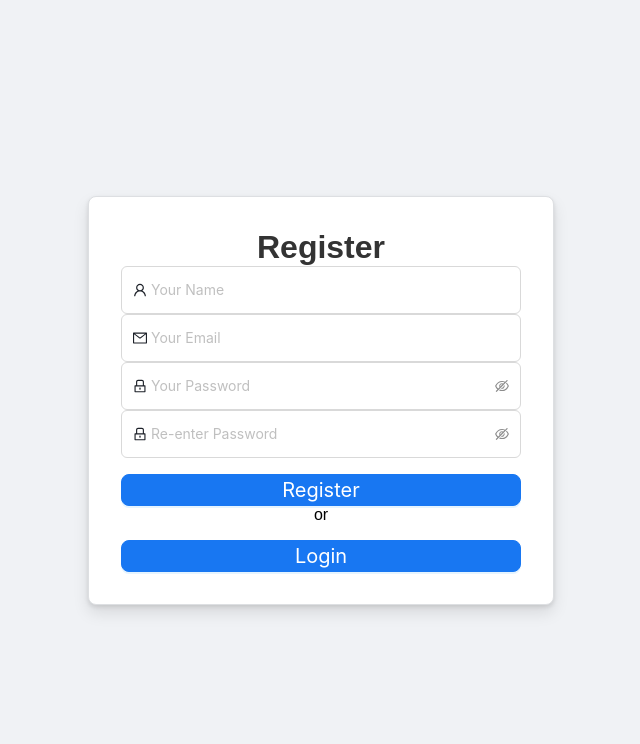
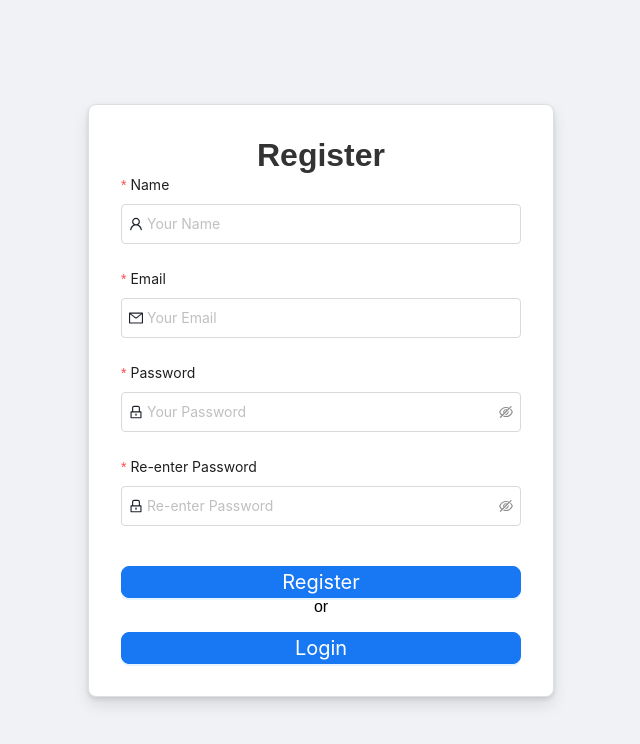
Before and after one commit to Shrustivaidya/Billing-Frontend, a React (Create React App) app: page / in a window 1280 px wide. Shown: the top 744 px of the page, without its empty margins (319-959 px from the left). Built offline with nearby package versions, Linux system fonts and the light colour scheme.

Commit message:
Added Form item and correct the input box spacing

```diff
--- a/src/components/login/login.js
+++ b/src/components/login/login.js
@@ -1,5 +1,5 @@
 import React, { useState } from "react";
-import { Input, Button, message } from "antd";
+import { Input, Button, message, Form } from "antd";
 import { UserOutlined, LockOutlined } from "@ant-design/icons";
 import "./login.css";
 import axios from "axios";
@@ -63,6 +63,8 @@ const Login = () => {
   return (
     <div className="login">
       <h1>Login</h1>
+      <Form layout="vertical">
+        <Form.Item name="Email" label="Email" rules={[{ required: true, message: 'Please enter the your Email' }]}>
       <Input
         prefix={<UserOutlined />}
         type="text"
@@ -72,6 +74,8 @@ const Login = () => {
         onChange={handleChange}
         placeholder="Enter your Email"
       />
+      </Form.Item>
+      <Form.Item name="Password" label="Password" rules={[{ required: true, message: 'Please enter the your Password' }]}>
       <Input.Password
         prefix={<LockOutlined />}
         type="password"
@@ -81,6 +85,8 @@ const Login = () => {
         onChange={handleChange}
         placeholder="Enter your Password"
       />
+       </Form.Item>
+      </Form>
       <Button type="primary" className="button" onClick={handleLogin}>
         Login
       </Button>
--- a/src/components/register/register.js
+++ b/src/components/register/register.js
@@ -1,6 +1,6 @@
 import axios from "axios";
 import React, { useState } from "react";
-import { Input, Button, message } from "antd";
+import { Input, Button, message,Form } from "antd";
 import { UserOutlined, MailOutlined, LockOutlined } from "@ant-design/icons";
 import { useNavigate } from "react-router-dom";
 import "./register.css";
@@ -42,38 +42,51 @@ const Register = () => {
   return (
     <div className="register">
       <h1>Register</h1>
+
+      <Form layout="vertical">
+      <Form.Item name="Name" label="Name" rules={[{ required: true, message: 'Please enter the your Name' }]}>
       <Input
         prefix={<UserOutlined />}
         type="text"
         name="name"
+        size="small"
         value={user.name}
         placeholder="Your Name"
         onChange={handleChange}
       />
+      </Form.Item>
+      <Form.Item name="Email" label="Email" rules={[{ required: true, message: 'Please enter the your Email' }]}>
       <Input
         prefix={<MailOutlined />}
         type="email"
         name="email"
+        size="small"
         value={user.email}
         placeholder="Your Email"
         onChange={handleChange}
-      />
+      /></Form.Item>
+      <Form.Item name="Password" label="Password" rules={[{ required: true, message: 'Please enter the your Password' }]}>
       <Input.Password
         prefix={<LockOutlined />}
         type="password"
         name="password"
+        size="small"
         value={user.password}
         placeholder="Your Password"
         onChange={handleChange}
-      />
+      /></Form.Item>
+      <Form.Item name="Re-enter Password" label="Re-enter Password" rules={[{ required: true, message: 'Please enter the your Re-enter Password' }]}>
       <Input.Password
         prefix={<LockOutlined />}
         type="password"
         name="reEnterPassword"
+        size="small"
         value={user.reEnterPassword}
         placeholder="Re-enter Password"
         onChange={handleChange}
       />
+      </Form.Item>
+    </Form>
       <Button type="primary" className="button" onClick={register}>
         Register
       </Button>
```
